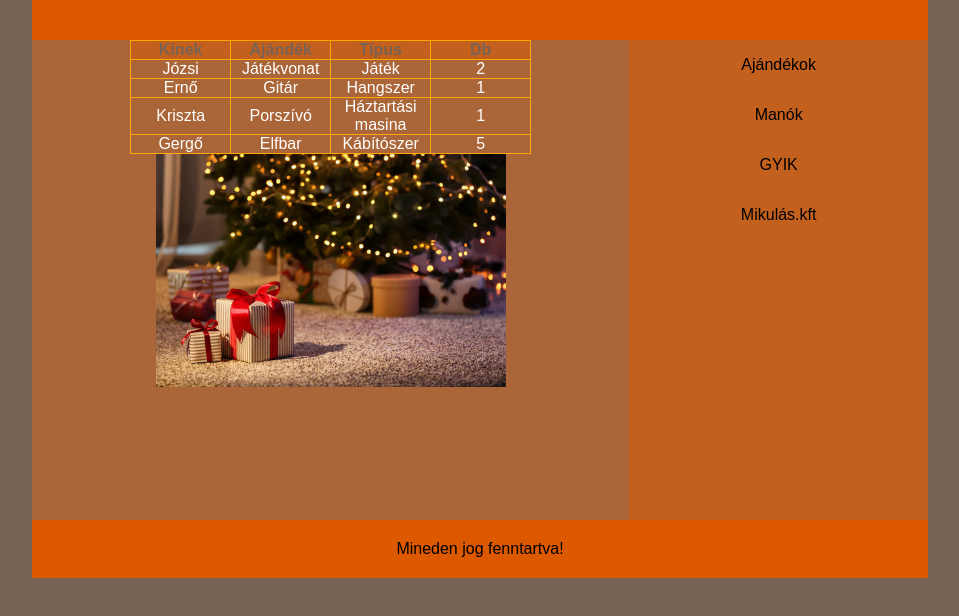
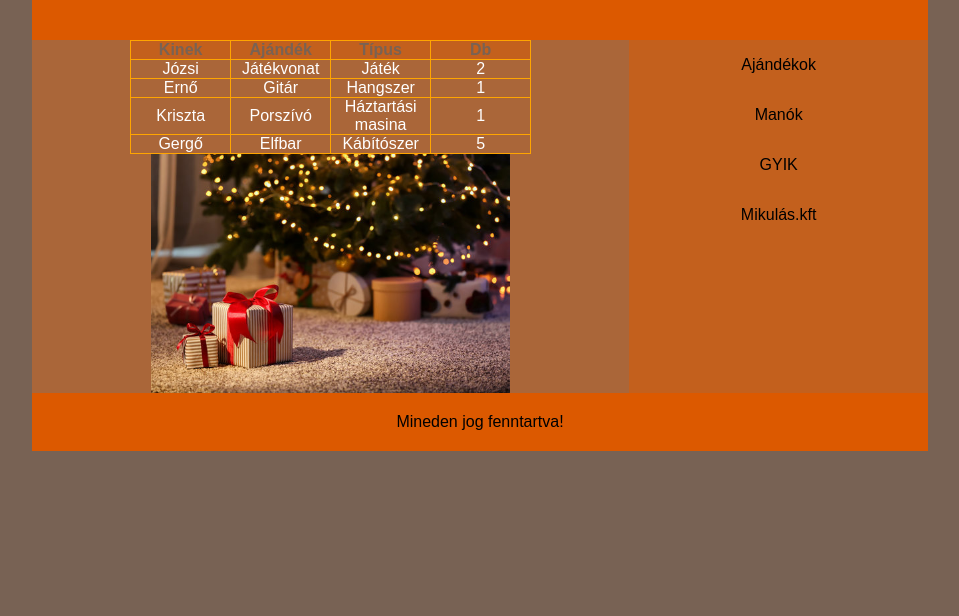
Before and after one commit to KAkos27/kollab, a plain HTML site: page index.html in a window 1280 px wide. Shown: the whole page, without its empty margins (160-1119 px from the left). Drawn offline with Linux system fonts and the light colour scheme.

Commit message:
kepek javitas

```diff
--- a/style.css
+++ b/style.css
@@ -20,7 +20,7 @@ header {
 }
 article {
   background-color: #aa6639;
-  height: 30em;
+  max-height: 100%;
 }
 nav {
   background-color: #c3601d;
@@ -81,11 +81,8 @@ nav ul li a:hover {
     grid-row: 2;
   }
 }
-
 img{
-    width: 350px;
-    height: auto;
-    max-width: 100%;
+    width: 60%;
     margin-left: auto;
     margin-right: auto;
     display: block;
```
